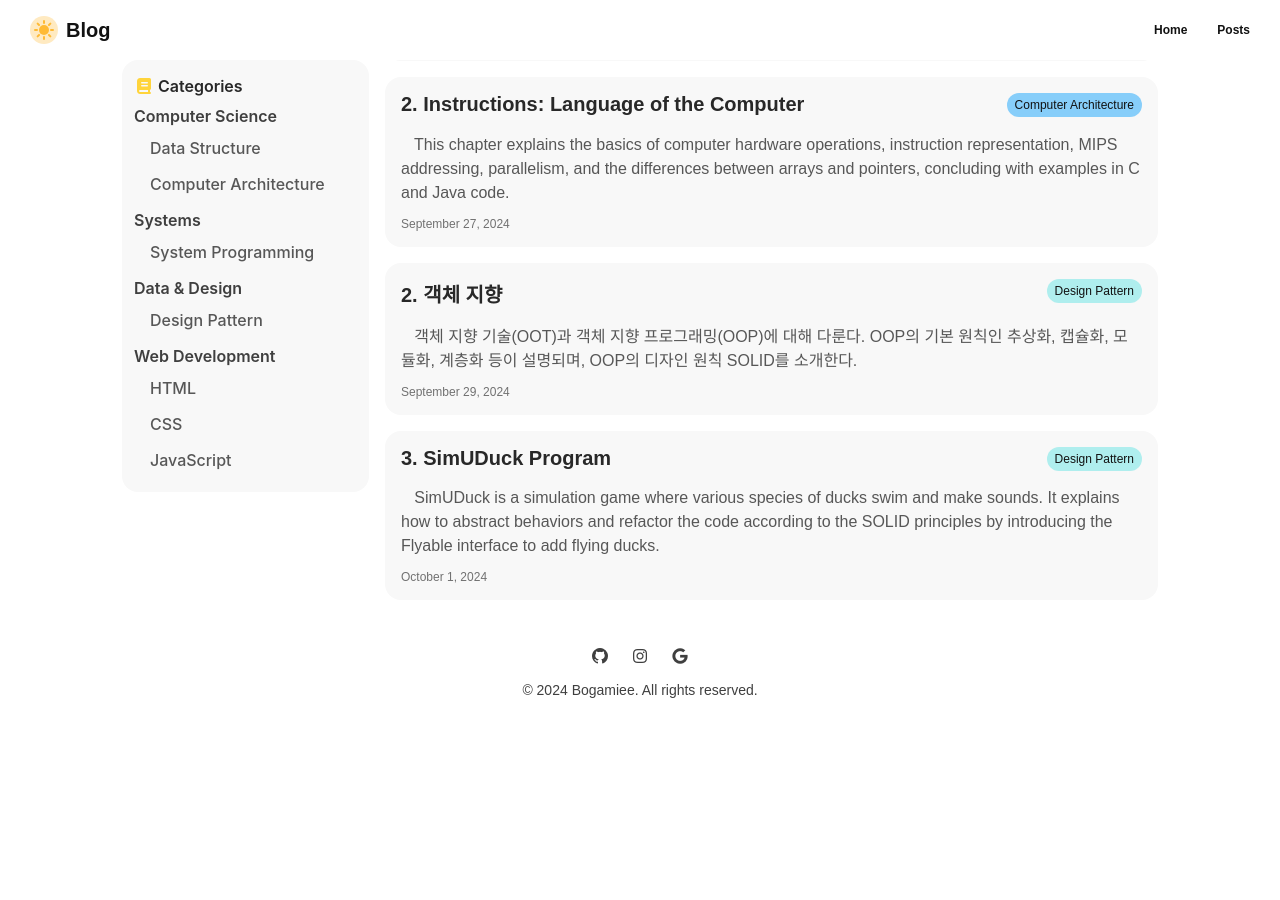
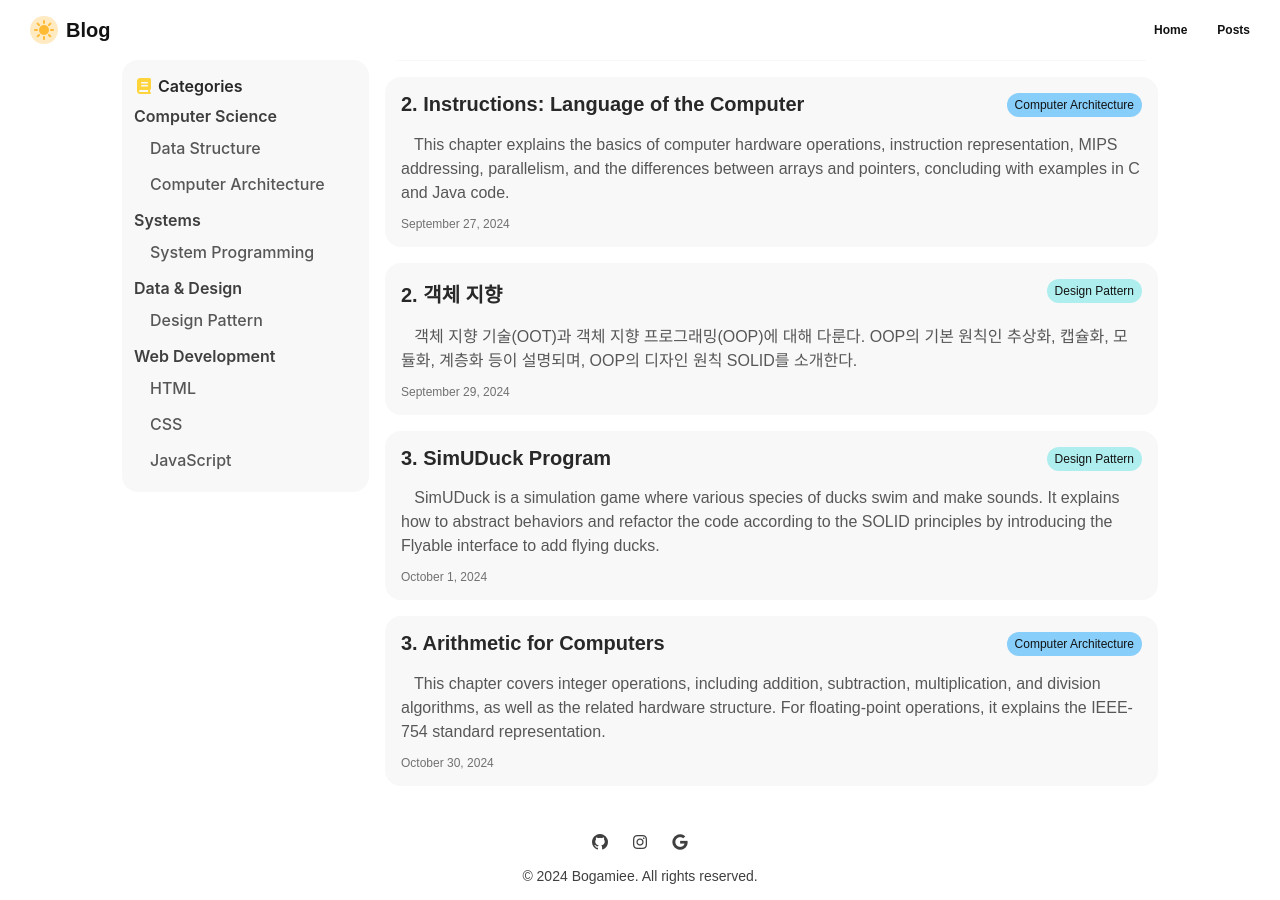
Before and after one commit to bogamie/bogamie.github.io, a Jekyll site: the page built from _pages/posts.html, in a window 1280 px wide and 900 px high, scrolled down 593 px. Built offline with Jekyll 4.4.1, drawn with Linux system fonts in a browser that asks for light colours; cached includes are drawn as plain includes; nearby versions of some CDN libraries; some web fonts are replaced; before the commit the page ends 1307 px from its top, so only the background shows below that; some of the changed lines change nothing that is shown.

Commit message:
Update 2024-10-30-computer-architecture-3.md

```diff
--- a/_posts/Computer Architecture/2024-10-30-computer-architecture-3.md
+++ b/_posts/Computer Architecture/2024-10-30-computer-architecture-3.md
@@ -4,14 +4,55 @@
 date:   2024-10-30 21:40:02 +0900
 categories: Computer Architecture
 permalink: posts/3-arithmetic-for-computers
-published: false
-# Data Structure / Algorithm / Computer Architecture / System Programming / Computer Network / Database / Design Pattern / Web Programming / JavaScript / Java
+published: true
 # ![Light Mode Image](){: class="light-mode-img" height="90%" width="90%"}
 
 # ![Dark Mode Image](){: class="dark-mode-img" height="90%" width="90%"}
 
 # abstration <img class="lazy" data-src="https://github.com/user-attachments/assets/88804cf0-05c4-4f03-8319-3161edd6f5b7#right" alt="image" height="5%" width="5%">**
 ---
-# 3.1 Operations of the Computer Hardware
+# 3.1 Addition and Subtraction
 
-##
+&nbsp;&nbsp; Digits are added bit by bit from right to left, with carries passed to the next digit to the left. Subtraction uses addition: the appropriate operand is simply negated before being added.
+
+> **Binary Addition and Subtraction**
+>
+> &nbsp;&nbsp; Let's try adding 6 to 7 in binary and then subtracting 6 from 7 in binary.
+>
+> <div class="bg"></div>
+>
+> <pre><code class="language-text">      0000 0000 0000 0000 0000 0000 0000 0111 = 7
+> +     0000 0000 0000 0000 0000 0000 0000 0110 = 6
+> --------------------------------------------------
+> =     0000 0000 0000 0000 0000 0000 0000 1101 = 13
+> </code><button class="copy" type="button" aria-label="Copy code to clipboard"><i class="fa-regular fa-clone"></i></button></pre>
+>
+> <div class="bg"></div>
+>
+> Subtracting 6 from 7 can be done directly:
+>
+> <div class="bg"></div>
+>
+> <pre><code class="language-text">      0000 0000 0000 0000 0000 0000 0000 0111 = 7
+> -     0000 0000 0000 0000 0000 0000 0000 0110 = 6
+> --------------------------------------------------
+> =     0000 0000 0000 0000 0000 0000 0000 0001 = 1
+> </code><button class="copy" type="button" aria-label="Copy code to clipboard"><i class="fa-regular fa-clone"></i></button></pre>
+>
+> <div class="bg"></div>
+>
+> or via addition using the two's complement representation of -6:
+>
+> <div class="bg"></div>
+>
+> <pre><code class="language-text">      0000 0000 0000 0000 0000 0000 0000 0111 = 7
+> +     1111 1111 1111 1111 1111 1111 1111 1010 = -6
+> --------------------------------------------------
+> =     0000 0000 0000 0000 0000 0000 0000 0001 = 1
+> </code><button class="copy" type="button" aria-label="Copy code to clipboard"><i class="fa-regular fa-clone"></i></button></pre>
+
+## a. Overflow
+
+&nbsp;&nbsp; Recall that overflows occurs when the result from an operation cannot be represented with the available hardware, in this case a 32-bit word. When can overflow occur in addition? When adding operands with different signs, overflow cannot occur. The reason is the sum must be no larger than one of the operands. For example, -10 +4 = -6.
+
+&nbsp;&nbsp; Overflow occurs when adding operands with the same sign. For example, whe
```
